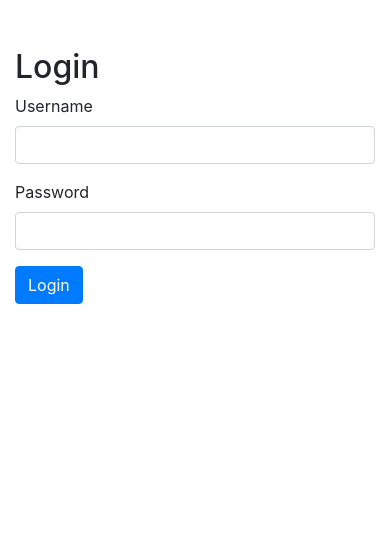
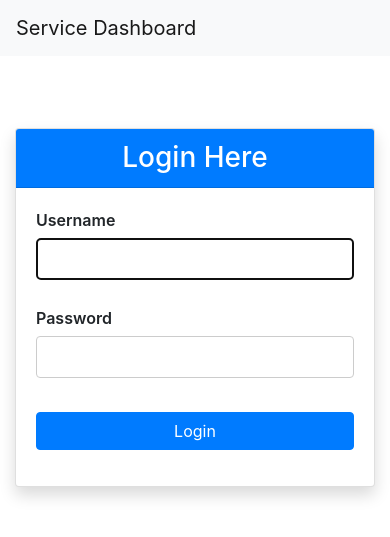
Before and after one commit to vardhangkwm3/zoconut-assignment, a Django app: page /accounts/login/ in a window 390 px wide. Shown: the top 537 px of the page. Run offline with Django 5.2, Linux system fonts and the light colour scheme; some libraries are stand-ins or nearby versions.

Commit message:
fix; created login.html

```diff
--- a/project/templates/registration/login.html
+++ b/project/templates/registration/login.html
@@ -1,28 +1,52 @@
-<!-- templates/registration/login.html -->
-<!DOCTYPE html>
-<html>
-<head>
-    <meta charset="utf-8">
-    <title>Login</title>
-    <link href="https://cdn.jsdelivr.net/npm/bootstrap@4.5.2/dist/css/bootstrap.min.css" rel="stylesheet">
-</head>
-<body>
-    <div class="container mt-5">
-        <h2>Login</h2>
-        <form method="post">
-            {% csrf_token %}
-            <div class="form-group">
-                <label for="id_username">Username</label>
-                <input type="text" name="username" class="form-control" id="id_username" required>
+{% extends 'dashboard/base.html' %}
+
+{% block title %}Login{% endblock %}
+
+{% block extra_head %}
+<!-- Inline CSS for quick styling (ideally, move this to a separate .css file) -->
+<style>
+    .form-group label {
+        font-weight: 600;
+        margin-bottom: 0.4rem;
+    }
+    .form-group input[type="text"],
+    .form-group input[type="password"] {
+        width: 100%;
+        padding: 0.5rem;
+        margin-bottom: 0.6rem;
+        border: 1px solid #ccc;
+        border-radius: 4px;
+    }
+    .card-header h3 {
+        margin: 0;
+    }
+</style>
+{% endblock %}
+
+{% block content %}
+<div class="row justify-content-center">
+    <div class="col-md-5">
+        <div class="card mt-5 shadow">
+            <div class="card-header text-center bg-primary text-white">
+                <h3>Login Here</h3>
             </div>
-            <div class="form-group">
-                <label for="id_password">Password</label>
-                <input type="password" name="password" class="form-control" id="id_password" required>
+            <div class="card-body">
+                <form method="post">
+                    {% csrf_token %}
+                    <div class="form-group">
+                        <label for="{{ form.username.id_for_label }}">Username</label>
+                        {{ form.username }}
+                    </div>
+                    <div class="form-group">
+                        <label for="{{ form.password.id_for_label }}">Password</label>
+                        {{ form.password }}
+                    </div>
+                    <div class="form-group text-center mt-4">
+                        <button type="submit" class="btn btn-primary btn-block">Login</button>
+                    </div>
+                </form>
             </div>
-            <button type="submit" class="btn btn-primary">Login</button>
-        </form>
+        </div>
     </div>
-    <script src="https://code.jquery.com/jquery-3.5.1.min.js"></script>
-    <script src="https://cdn.jsdelivr.net/npm/bootstrap@4.5.2/dist/js/bootstrap.min.js"></script>
-</body>
-</html>
+</div>
+{% endblock %}
```
Also changed, not shown: project/templates/base.html (deleted, +0 -41 lines).
